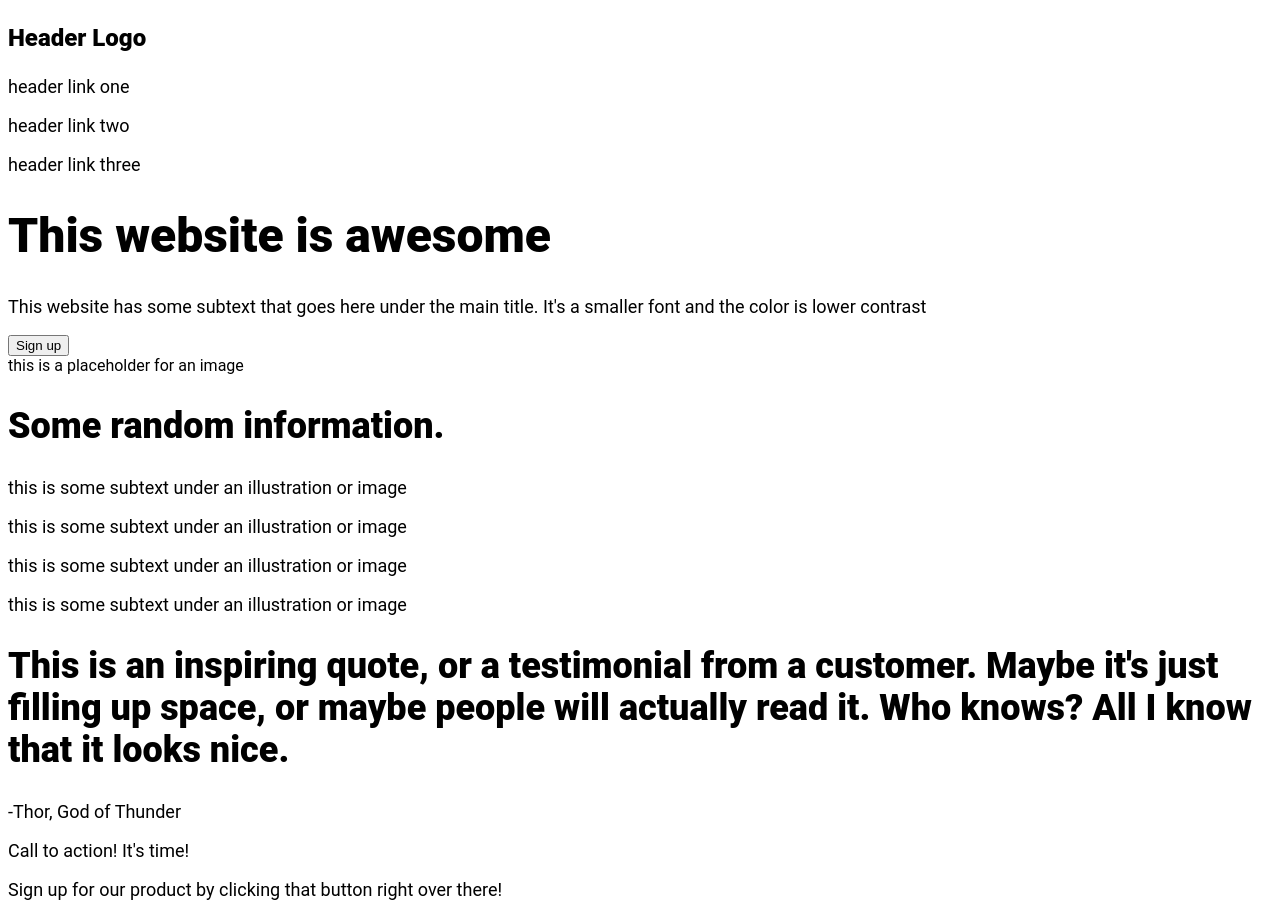
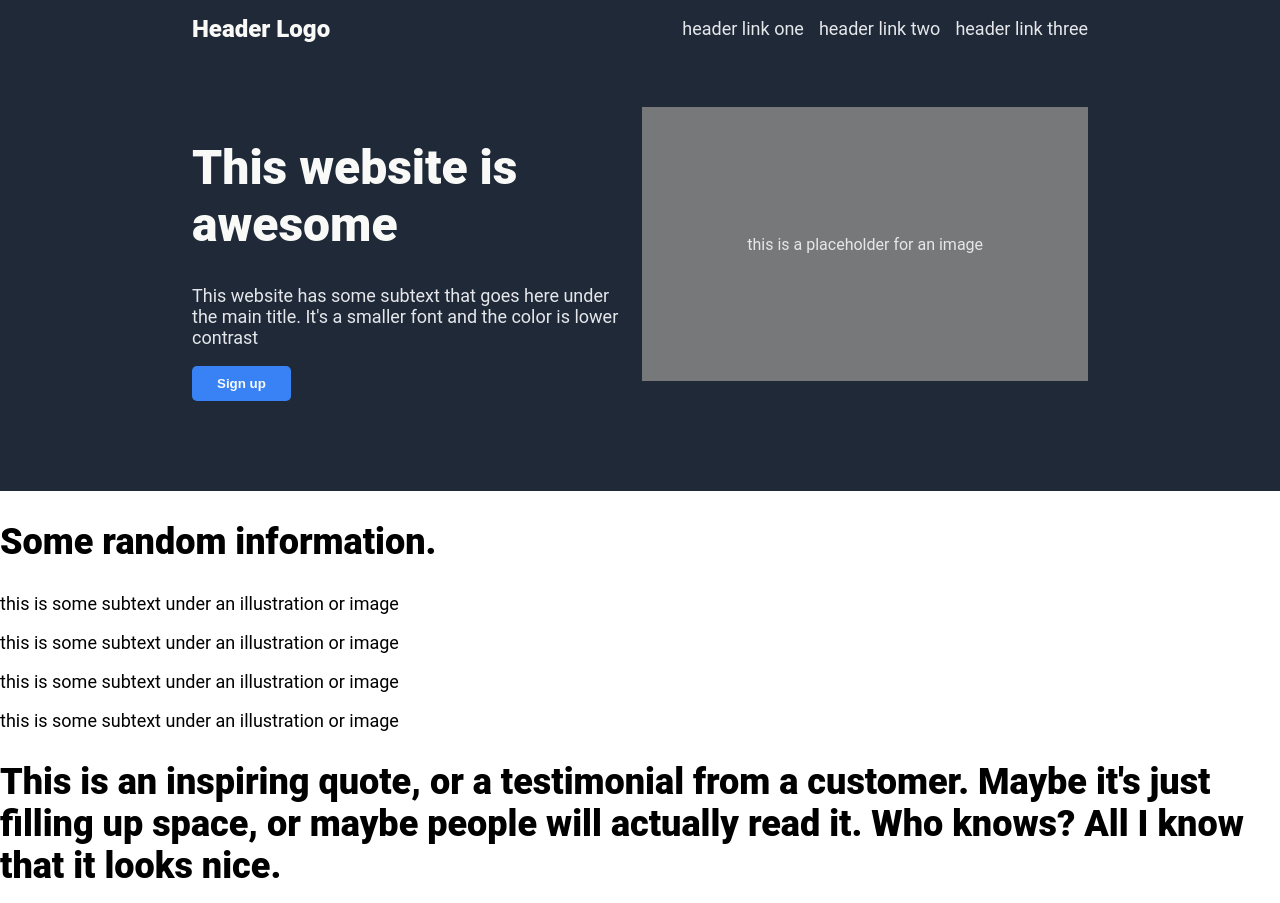
Before and after one commit to Proxtron/landing-page, a plain HTML site: page index.html in a window 1280 px wide. Shown: the top 903 px of the page. Drawn offline with Linux system fonts and the light colour scheme.

Commit message:
Style header section of homepage

```diff
--- a/index.html
+++ b/index.html
@@ -7,17 +7,26 @@
     </head>
     <body>
         <div class="header">
-            <h3>Header Logo</h3>
-            <p>header link one</p>
-            <p>header link two</p>
-            <p>header link three</p>
-            <h1>This website is awesome</h1>
-            <p>
-                This website has some subtext that goes here under the main title. It's a smaller
-                font and the color is lower contrast
-            </p>
-            <button>Sign up</button>
-            <div>this is a placeholder for an image</div>
+            <div class="nav-bar">
+                <h3 class="header-logo">Header Logo</h3>
+                <p class="header-secondary">header link one</p>
+                <p class="header-secondary">header link two</p>
+                <p class="header-secondary">header link three</p>
+            </div>
+
+            <div class="main-message">
+                <div class="greeting-message">
+                    <h1>This website is awesome</h1>
+                    <p class="header-secondary">
+                        This website has some subtext that goes here under the main title. It's a smaller
+                        font and the color is lower contrast
+                    </p>
+                    <button>Sign up</button>
+                </div>
+
+                <div class="img-placeholder">this is a placeholder for an image</div>
+            </div>
+
         </div>
         <div>
             <h2>Some random information.</h2>
--- a/styles.css
+++ b/styles.css
@@ -1,5 +1,6 @@
 body {
     font-family: "Roboto", sans-serif;
+    margin: 0;
 }
 
 h1 {
@@ -20,3 +21,65 @@ h3 {
 p {
     font-size: 18px;
 }
+
+.header {
+    background-color: #1F2937;
+    display:flex;
+    flex-direction: column;
+    align-items: center;
+    padding-bottom: 65px;
+    gap:25px;
+}
+
+.header > div {
+    width:70%;
+}
+
+.header-logo {
+    color: #F9FAF8;
+    margin:0 auto 0 0;
+}
+
+.header-secondary {
+    color: #e5e7eb;
+}
+
+.nav-bar {
+    display:flex;
+    align-items: center;
+    gap:15px;
+}
+
+.main-message {
+    margin: 25px 0;
+    display: flex;
+    gap:20px;
+}
+
+.img-placeholder {
+    background-color: #77787a;
+    padding:12px;
+    width: 900px;
+    height: 250px;
+    display: flex;
+    align-items: center;
+    justify-content: center;
+    color: #E5E7EB;
+}
+
+.greeting-message {
+    flex-shrink: 1;
+}
+
+.greeting-message > h1 {
+    color:#F9FAF8;
+}
+
+button {
+    background-color: #3882f6;
+    color: #F9FAF8;
+    padding:10px 25px;
+    border: 0px;
+    border-radius: 5px;
+    font-weight: 700;
+}
```
